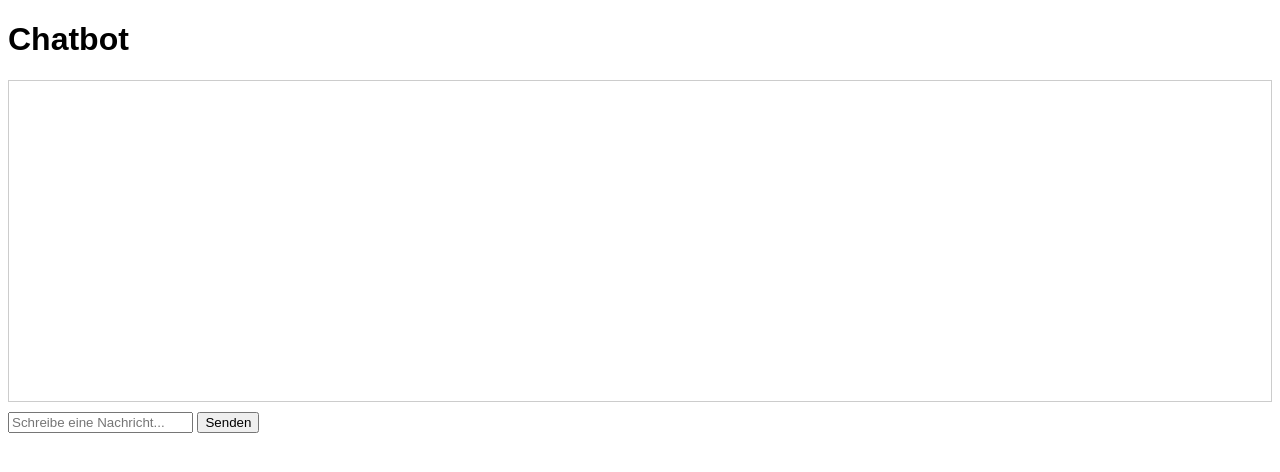
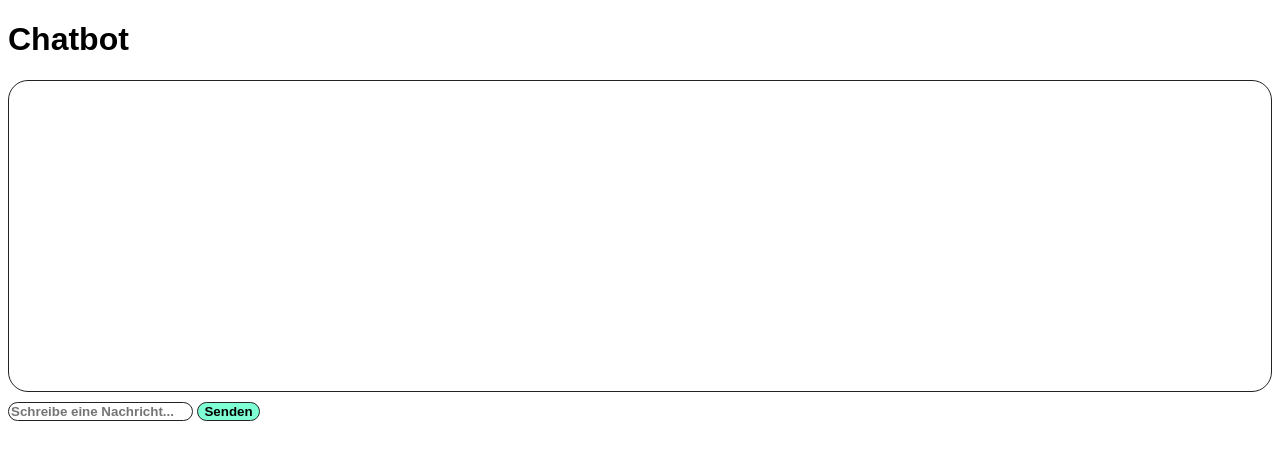
Before and after one commit to PatrickZablocki/FAQ_Chatbot, a plain HTML site: page index.html in a window 1280 px wide. Drawn offline with Linux system fonts and the light colour scheme.

Commit message:
Styling hinzugefügt

```diff
--- a/style.css
+++ b/style.css
@@ -5,6 +5,19 @@ body {
     border: 1px solid #ccc;
     height: 300px;
     overflow-y: scroll;
-    padding: 10px;
+    padding: 5px;
     margin-bottom: 10px;
+    border-radius: 20px;
+    border: 1px solid #222;
 }
+button{
+    background-color: aquamarine;
+    border: 1px solid #222;
+    border-radius: 20px;
+    font-weight: bolder;
+}
+input{
+    border: 1px solid #222;
+    border-radius: 20px;
+    font-weight: bolder;
+}
```
